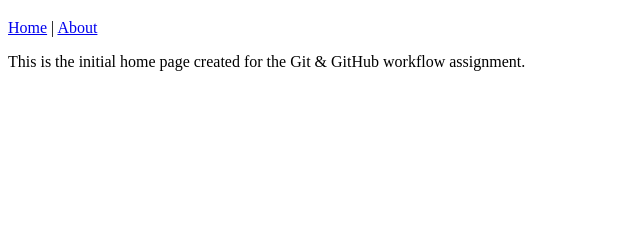
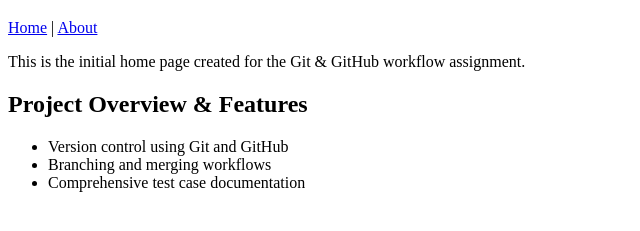
Before and after one commit to bsaikumar333/git-assignment, a plain HTML site: page index.html in a window 1280 px wide. Shown: the part 61-292 px from the top of the page, without its empty margins (0-640 px from the left). Drawn offline with Linux system fonts and the light colour scheme.

Commit message:
Updated index page

```diff
--- a/index.html
+++ b/index.html
@@ -15,6 +15,14 @@
     </header>
     <main>
         <p>This is the initial home page created for the Git & GitHub workflow assignment.</p>
+        <section id="features">
+            <h2>Project Overview & Features</h2>
+            <ul>
+                <li>Version control using Git and GitHub</li>
+                <li>Branching and merging workflows</li>
+                <li>Comprehensive test case documentation</li>
+            </ul>
+        </section>
     </main>
 </body>
 </html>
```
